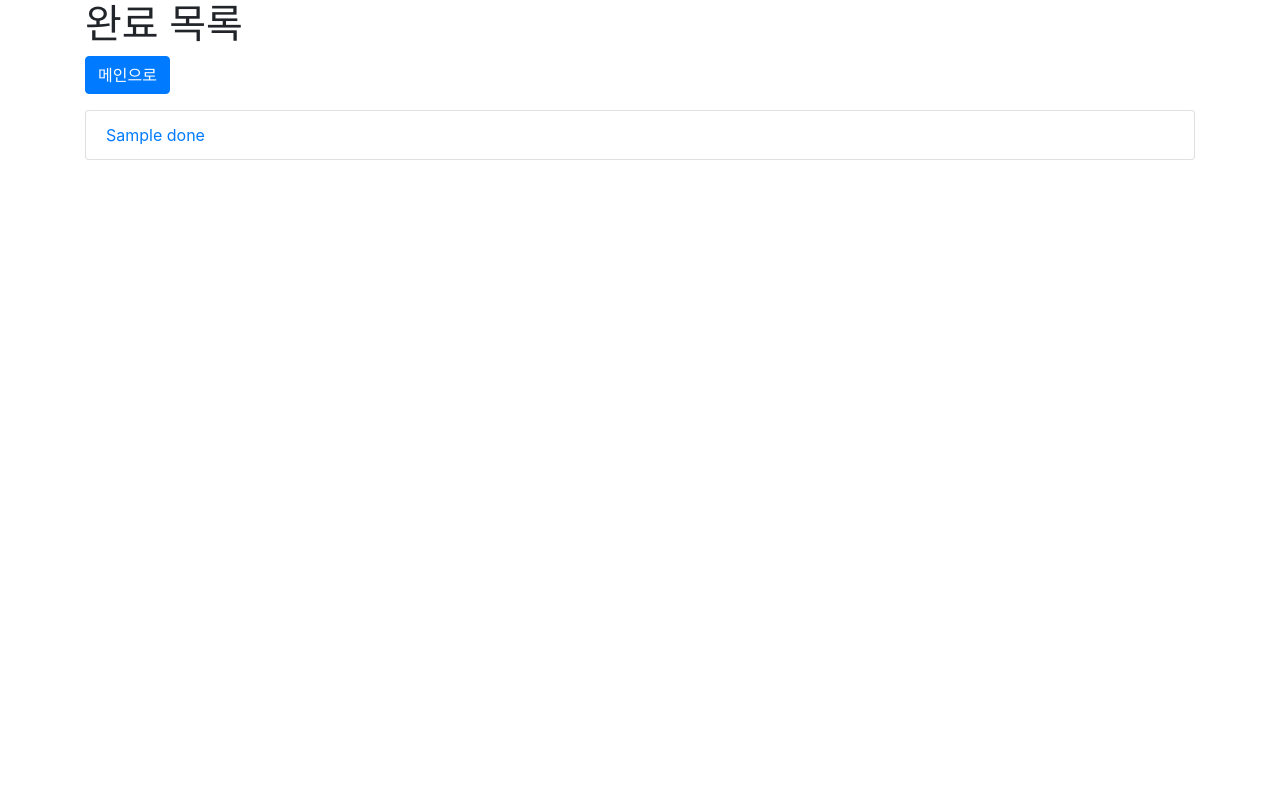
After one commit to dbsgh431/TODO, a Django app: template mytodo/todo/templates/todo/todo_done.html in a window 1280 px wide. The commit adds this page. Run offline with Django 4.2, Linux system fonts and the light colour scheme; the template is opened without the code that fills it: most values are stand-ins (such as "Sample title", 1, 10 or a date in 2020); some libraries are stand-ins or nearby versions.

Commit message:
완료 기능 및 완료 목록 기능 추가

```diff
--- /dev/null
+++ b/mytodo/todo/templates/todo/todo_done.html
@@ -0,0 +1,25 @@
+<html>
+    <head>
+        <title>TODO</title>
+        <link rel="stylesheet" href="https://maxcdn.bootstrapcdn.com/bootstrap/4.0.0/css/bootstrap.min.css">
+        <link rel="stylesheet" href="https://cdn.jsdelivr.net/npm/bootstrap-icons@1.7.1/font/bootstrap-icons.css">
+    </head>
+    <body>
+        <div class="container">
+            <h1>완료 목록</h1>
+            <p>
+                <a href="{% url 'todo_list' %}" class="btn btn-primary">메인으로</a>
+            </p>
+            <ul class="list-group">
+                {% for done in dones %}
+                <li class="list-group-item">
+                    <a href="{% url 'todo_detail' pk=done.pk %}">{{done.title}}</a>
+                    {% if done.important %}
+                        <span class="badge badge-danger">!</span>
+                    {% endif %}
+                </li>
+                {% endfor %}
+            </ul>
+        </div>
+    </body>
+</html>
--- a/mytodo/todo/templates/todo/todo_list.html
+++ b/mytodo/todo/templates/todo/todo_list.html
@@ -9,7 +9,7 @@
             <h1>TODO LIST</h1>
             <p>
                 <a href="post"><i class="bi-plus"></i>할 일 추가</a>
-                <a href="" class="btn btn-primary" style="float:right">완료한 할 일 목록</a>
+                <a href="/done" class="btn btn-primary" style="float:right">완료한 할 일 목록</a>
             </p>
             <ul class="list-group">
                 {% for todo in todos %}
@@ -19,7 +19,7 @@
                     <span class="badge badge-danger">!</span>
                 {% endif %}
                 <div style="float:right">
-                    <a href="" class="btn btn-danger">완료</a>
+                    <a href="/done/{{todo.pk}}" class="btn btn-danger">완료</a>
                     <a href="/{{todo.pk}}/edit" class="btn btn-outline-primary">수정하기</a>
                 </li>
                 {% endfor %}
--- a/mytodo/todo/urls.py
+++ b/mytodo/todo/urls.py
@@ -7,4 +7,6 @@ urlpatterns = [
     path('<int:pk>/',views.todo_detail, name='todo_detail'),
     path('post/',views.todo_post,name='todo_post'),
     path('<int:pk>/edit/',views.todo_edit,name='todo_edit'),
+    path('done/',views.done_list,name='done_list'),
+    path('done/<int:pk>/',views.todo_done,name='todo_done'),
 ]
```
Also changed, not shown: mytodo/todo/views.py (+10 -0 lines), mytodo/db.sqlite3.
